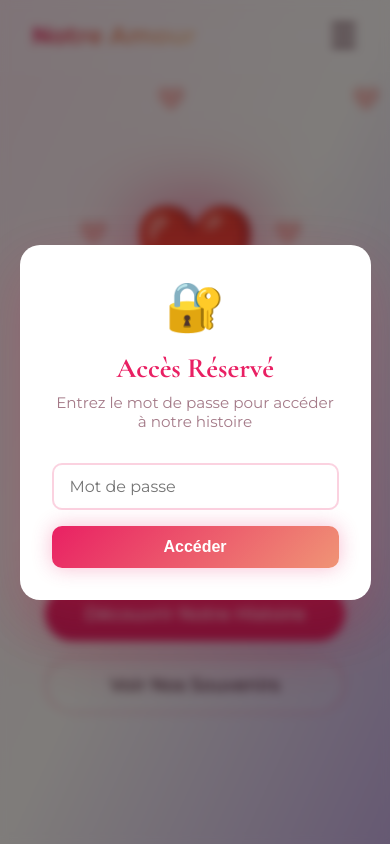
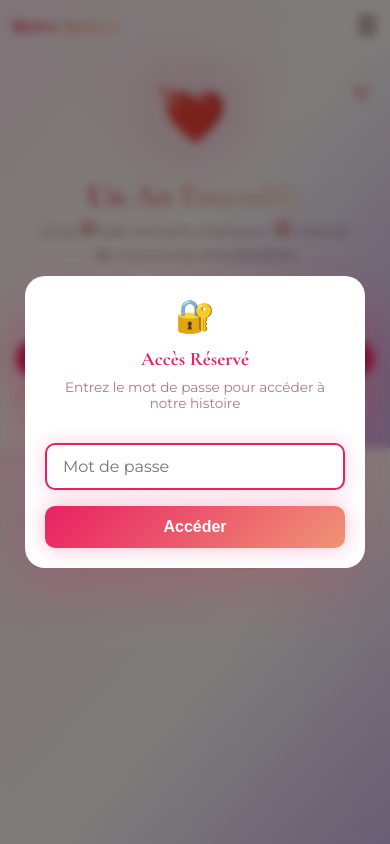
Before and after one commit to Khillerya83/Nos-1-ans, a plain HTML site: page index.html in a window 390 px wide. Drawn offline with nearby package versions, Linux system fonts and the light colour scheme.

Commit message:
Refactor styles and add mobile menu toggle
Adjusted padding, font sizes, and layout for various elements to enhance responsiveness and visual appeal. Implemented mobile menu toggle functionality.

```diff
--- a/index.html
+++ b/index.html
@@ -36,6 +36,7 @@
             align-items: center;
             justify-content: center;
             backdrop-filter: blur(5px);
+            padding: 1rem;
         }
 
         .password-modal.hidden {
@@ -44,11 +45,11 @@
 
         .password-container {
             background: white;
-            padding: 3rem;
+            padding: 2rem;
             border-radius: 20px;
             box-shadow: 0 20px 60px rgba(232, 28, 79, 0.2);
             max-width: 400px;
-            width: 90%;
+            width: 100%;
             animation: slideDown 0.5s ease;
         }
 
@@ -75,14 +76,14 @@
         }
 
         .password-header h2 {
-            font-size: 1.75rem;
+            font-size: 1.5rem;
             color: hsl(340, 82%, 52%);
             margin-bottom: 0.5rem;
         }
 
         .password-header p {
             color: rgba(103, 33, 56, 0.6);
-            font-size: 0.95rem;
+            font-size: 0.9rem;
         }
 
         .password-input {
@@ -154,7 +155,7 @@
             background: rgba(255, 255, 255, 0.1);
             backdrop-filter: blur(20px);
             border-bottom: 1px solid rgba(255, 255, 255, 0.2);
-            padding: 1rem 2rem;
+            padding: 1rem 1.5rem;
         }
 
         .nav-container {
@@ -166,17 +167,27 @@
         }
 
         .nav-logo {
-            font-size: 1.5rem;
+            font-size: 1.3rem;
             font-weight: 700;
             background: linear-gradient(135deg, hsl(340, 82%, 52%), hsl(15, 80%, 70%), hsl(30, 100%, 85%));
             -webkit-background-clip: text;
             -webkit-text-fill-color: transparent;
             background-clip: text;
+            white-space: nowrap;
+        }
+
+        .nav-toggle {
+            display: none;
+            background: none;
+            border: none;
+            font-size: 1.5rem;
+            cursor: pointer;
+            color: hsl(340, 50%, 20%);
         }
 
         .nav-links {
             display: flex;
-            gap: 2rem;
+            gap: 1.5rem;
             list-style: none;
         }
 
@@ -186,6 +197,7 @@
             font-weight: 500;
             transition: all 0.3s ease;
             position: relative;
+            font-size: 0.95rem;
         }
 
         .nav-links a::after {
@@ -211,12 +223,12 @@
             align-items: center;
             justify-content: center;
             text-align: center;
-            padding: 6rem 2rem 2rem;
+            padding: 7rem 1.5rem 2rem;
             position: relative;
         }
 
         .heart-icon {
-            font-size: 6rem;
+            font-size: clamp(3rem, 10vw, 6rem);
             margin-bottom: 2rem;
             animation: pulse-glow 2s ease-in-out infinite;
         }
@@ -233,23 +245,25 @@
         }
 
         .hero-title {
-            font-size: clamp(3rem, 8vw, 6rem);
+            font-size: clamp(2rem, 8vw, 6rem);
             font-weight: 700;
-            margin-bottom: 1.5rem;
+            margin-bottom: 1rem;
             background: linear-gradient(135deg, hsl(340, 82%, 52%), hsl(15, 80%, 70%), hsl(30, 100%, 85%));
             -webkit-background-clip: text;
             -webkit-text-fill-color: transparent;
             background-clip: text;
             animation: fade-in-up 0.8s ease 0.4s both;
+            line-height: 1.1;
         }
 
         .hero-subtitle {
-            font-size: clamp(1.2rem, 2vw, 1.5rem);
+            font-size: clamp(1rem, 2vw, 1.5rem);
             color: rgba(103, 33, 56, 0.8);
-            margin-bottom: 1rem;
-            max-width: 800px;
+            margin-bottom: 1.5rem;
+            max-width: 90%;
             font-weight: 300;
             animation: fade-in-up 0.8s ease 0.6s both;
+            line-height: 1.4;
         }
 
         .hero-badge {
@@ -259,10 +273,13 @@
             background: rgba(255, 255, 255, 0.1);
             backdrop-filter: blur(20px);
             border: 1px solid rgba(255, 255, 255, 0.2);
-            padding: 0.75rem 1.5rem;
+            padding: 0.6rem 1.2rem;
             border-radius: 9999px;
-            margin-bottom: 3rem;
+            margin-bottom: 2rem;
             animation: fade-in-up 0.8s ease 0.8s both;
+            font-size: clamp(0.85rem, 2vw, 1.125rem);
+            flex-wrap: wrap;
+            justify-content: center;
         }
 
         .hero-buttons {
@@ -271,16 +288,21 @@
             gap: 1rem;
             justify-content: center;
             animation: fade-in-up 0.8s ease 1s both;
+            width: 100%;
+            max-width: 500px;
         }
 
         .btn {
-            padding: 1rem 2rem;
+            padding: 0.75rem 1.5rem;
             border-radius: 9999px;
-            font-size: 1.125rem;
+            font-size: clamp(0.9rem, 2vw, 1.125rem);
             font-weight: 500;
             text-decoration: none;
             transition: all 0.3s ease;
             display: inline-block;
+            flex: 1;
+            min-width: 140px;
+            text-align: center;
         }
 
         .btn-primary {
@@ -317,15 +339,6 @@
             }
         }
 
-        @keyframes float {
-            0%, 100% {
-                transform: translateY(0);
-            }
-            50% {
-                transform: translateY(-20px);
-            }
-        }
-
         /* Floating hearts */
         .floating-hearts {
             position: fixed;
@@ -337,7 +350,7 @@
 
         .floating-heart {
             position: absolute;
-            font-size: 1.5rem;
+            font-size: clamp(1rem, 3vw, 1.5rem);
             opacity: 0;
             animation: float-up 5s ease-in infinite;
         }
@@ -361,41 +374,136 @@
             }
         }
 
+        /* Mobile Menu */
         @media (max-width: 768px) {
+            nav {
+                padding: 1rem;
+            }
+
+            .nav-logo {
+                font-size: 1.1rem;
+            }
+
+            .nav-toggle {
+                display: block;
+            }
+
             .nav-links {
-                gap: 1rem;
-                font-size: 0.875rem;
+                position: absolute;
+                top: 100%;
+                left: 0;
+                right: 0;
+                background: rgba(255, 255, 255, 0.95);
+                backdrop-filter: blur(20px);
+                flex-direction: column;
+                gap: 0;
+                padding: 1rem;
+                display: none;
+                border-bottom: 1px solid rgba(255, 255, 255, 0.2);
+                max-height: calc(100vh - 60px);
+                overflow-y: auto;
+            }
+
+            .nav-links.active {
+                display: flex;
+            }
+
+            .nav-links li {
+                border-bottom: 1px solid rgba(232, 28, 79, 0.1);
+            }
+
+            .nav-links li:last-child {
+                border-bottom: none;
+            }
+
+            .nav-links a {
+                display: block;
+                padding: 0.75rem;
+                font-size: 0.95rem;
+            }
+
+            .hero {
+                padding: 6rem 1rem 2rem;
+                min-height: auto;
+            }
+
+            .hero-buttons {
+                gap: 0.75rem;
+            }
+
+            .btn {
+                padding: 0.65rem 1rem;
+                min-width: 120px;
+            }
+
+            .password-container {
+                padding: 1.5rem;
+            }
+
+            .password-header h2 {
+                font-size: 1.3rem;
+            }
+
+            .password-icon {
+                font-size: 2.5rem;
+            }
+        }
+
+        @media (max-width: 480px) {
+            nav {
+                padding: 0.75rem;
+            }
+
+            .nav-logo {
+                font-size: 1rem;
+            }
+
+            .hero {
+                padding: 5.5rem 1rem 1.5rem;
+            }
+
+            .hero-title {
+                margin-bottom: 0.5rem;
+            }
+
+            .hero-subtitle {
+                margin-bottom: 1rem;
+            }
+
+            .hero-badge {
+                margin-bottom: 1.5rem;
+                padding: 0.5rem 1rem;
             }
 
             .hero-buttons {
                 flex-direction: column;
-                width: 100%;
-                max-width: 300px;
+                gap: 0.5rem;
+            }
+
+            .btn {
+                flex: 1;
+                min-width: auto;
+                padding: 0.6rem 1rem;
             }
 
             .password-container {
-                padding: 2rem;
+                padding: 1.25rem;
+                width: 95%;
+            }
+
+            .password-header h2 {
+                font-size: 1.2rem;
+            }
+
+            .password-icon {
+                font-size: 2rem;
+                margin-bottom: 0.75rem;
+            }
+
+            .password-header p {
+                font-size: 0.85rem;
             }
         }
-        @media (max-width: 600px) {
-  .nav-links {
-    display: none; /* cacher les liens */
-  }
-
-  .nav-container::after {
-    content: "☰";
-    font-size: 2rem;
-    cursor: pointer;
-  }
-}
-        @media (max-width: 768px) {
-    .nav-links a {
-        font-size: 0.85rem;
-        padding: 0.4rem 0.8rem;
-    }
-}
-
-
     </style>
 </head>
 <body>
@@ -425,7 +533,8 @@
     <nav>
         <div class="nav-container">
             <div class="nav-logo">Notre Amour</div>
-            <ul class="nav-links">
+            <button class="nav-toggle" id="navToggle">☰</button>
+            <ul class="nav-links" id="navLinks">
                 <li><a href="index.html">Accueil</a></li>
                 <li><a href="notre-histoire.html">Notre Histoire</a></li>
                 <li><a href="galerie.html">Galerie</a></li>
@@ -460,7 +569,7 @@
 
         <div class="hero-badge">
             <span>📅</span>
-            <span style="font-size: 1.125rem; font-weight: 500;">365 jours de bonheur</span>
+            <span style="font-weight: 500;">365 jours de bonheur</span>
             <span style="animation: pulse 2s cubic-bezier(0.4, 0, 0.6, 1) infinite;">✨</span>
         </div>
 
@@ -476,20 +585,16 @@
 
     <script>
         // Password protection
-        const PASSWORD = 'amour123'; // Changez ce mot de passe
+        const PASSWORD = 'amour123';
 
         function initPasswordCheck() {
             const passwordModal = document.getElementById('passwordModal');
             const passwordInput = document.getElementById('passwordInput');
             const passwordError = document.getElementById('passwordError');
 
-            if (!sessionStorage.getItem('authenticated')) {
-                passwordModal.classList.remove('hidden');
-            } else {
-                passwordModal.classList.add('hidden');
-            }
+            passwordModal.classList.remove('hidden');
+            passwordInput.focus();
 
-            // Ajouter les event listeners
             document.querySelector('.password-btn').addEventListener('click', function(e) {
                 checkPassword(e, passwordInput, passwordError, passwordModal);
             });
@@ -505,23 +610,32 @@
             event.preventDefault();
             const input = passwordInput.value.trim();
 
-            console.log('Mot de passe saisi:', input);
-            console.log('Mot de passe attendu:', PASSWORD);
-
             if (input === PASSWORD) {
-                console.log('Mot de passe correct !');
-                sessionStorage.setItem('authenticated', 'true');
                 passwordError.classList.remove('show');
                 passwordModal.classList.add('hidden');
                 passwordInput.value = '';
             } else {
-                console.log('Mot de passe incorrect');
                 passwordError.classList.add('show');
                 passwordInput.value = '';
                 passwordInput.focus();
             }
         }
 
+        // Mobile menu toggle
+        const navToggle = document.getElementById('navToggle');
+        const navLinks = document.getElementById('navLinks');
+
+        navToggle.addEventListener('click', () => {
+            navLinks.classList.toggle('active');
+        });
+
+        // Fermer le menu quand on clique sur un lien
+        document.querySelectorAll('.nav-links a').forEach(link => {
+            link.addEventListener('click', () => {
+                navLinks.classList.remove('active');
+            });
+        });
+
         // Initialize on page load
         document.addEventListener('DOMContentLoaded', initPasswordCheck);
     </script>
```
